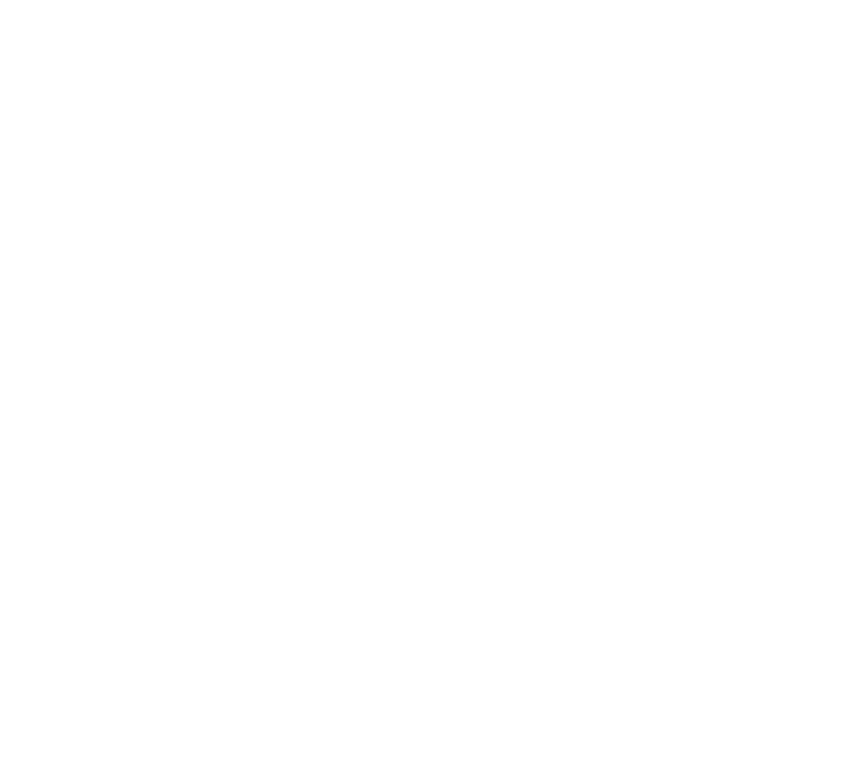
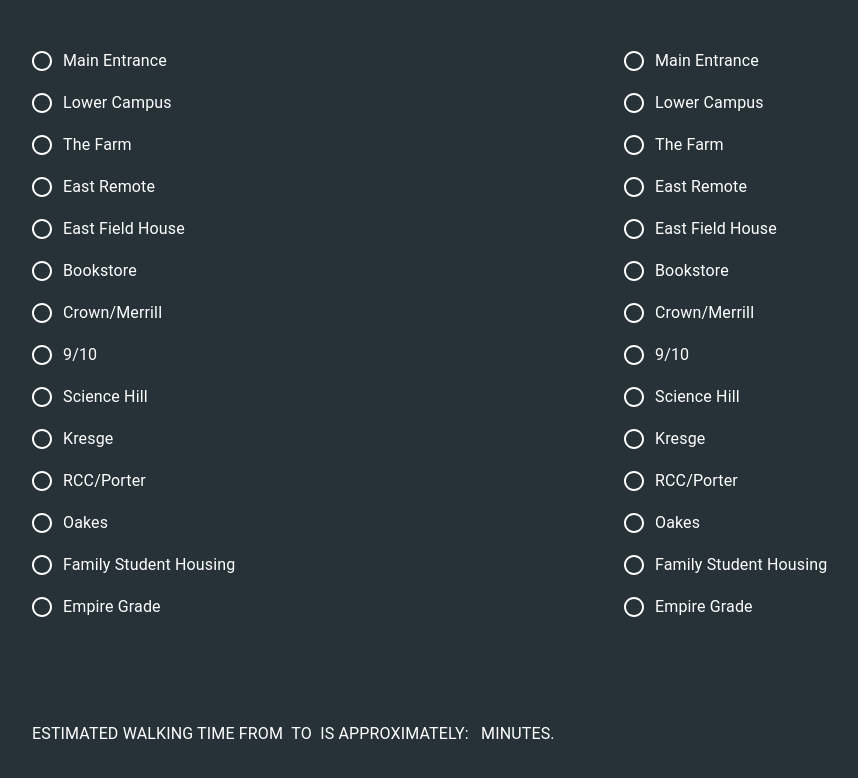
Before and after one commit to roleenferrer/liveloop, a React (Create React App) app in the folder frontend/: page /times in a window 1280 px wide. Shown: the top 778 px of the page, without its empty margins (8-866 px from the left). Built offline with nearby package versions, Linux system fonts and the light colour scheme.

Commit message:
fixed ui for times

```diff
--- a/frontend/src/components/NavMobile.js
+++ b/frontend/src/components/NavMobile.js
@@ -13,7 +13,7 @@
   },
   feature: {
     "&:hover": {
-      backgroundColor: blueGrey[800],
+      backgroundColor: blueGrey[900],
     },
   },
   ftext: {
--- a/frontend/src/components/Times.js
+++ b/frontend/src/components/Times.js
@@ -101,7 +101,9 @@
   // will tell user how long it will take to walk from source to dest
   return (
     <React.Fragment>
-      <div style={{ display: "grid" }}>
+      <div
+        style={{ display: "grid", background: blueGrey[900], height: "100vh" }}
+      >
         <div style={{ display: "flex" }}>
           <RadioGroup
             style={{
```
